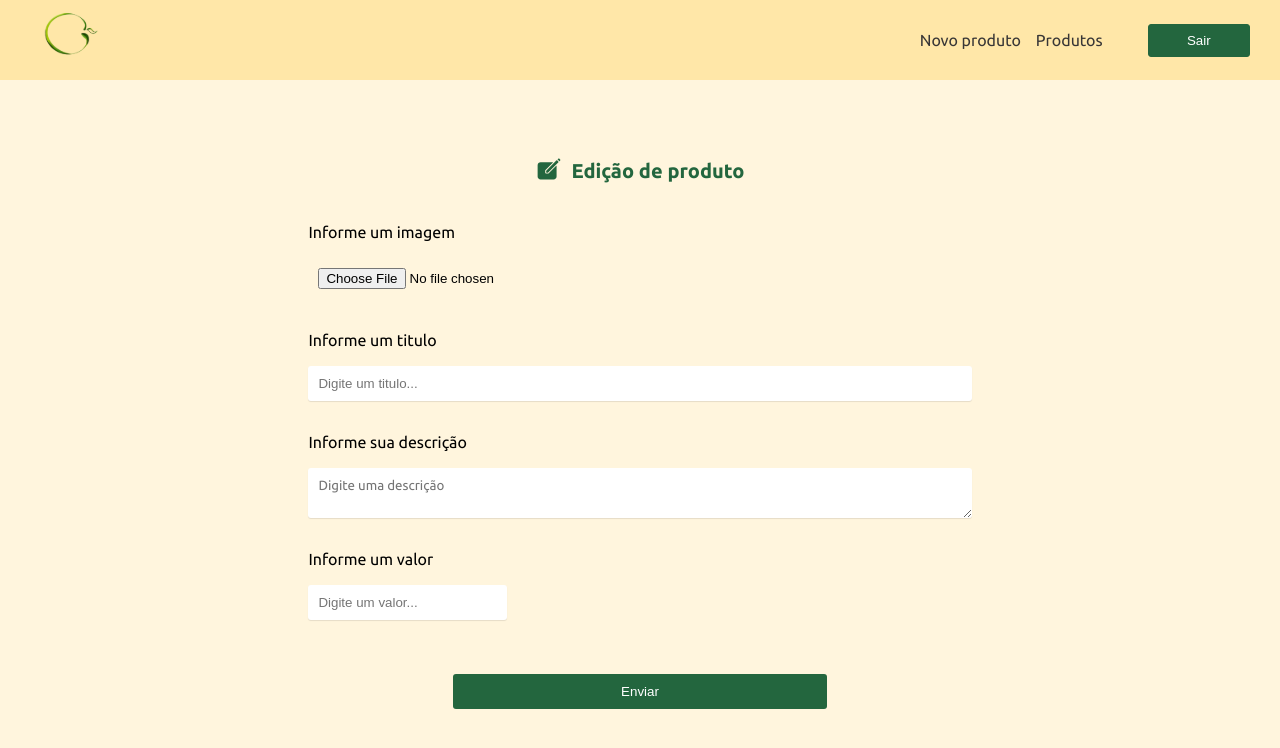
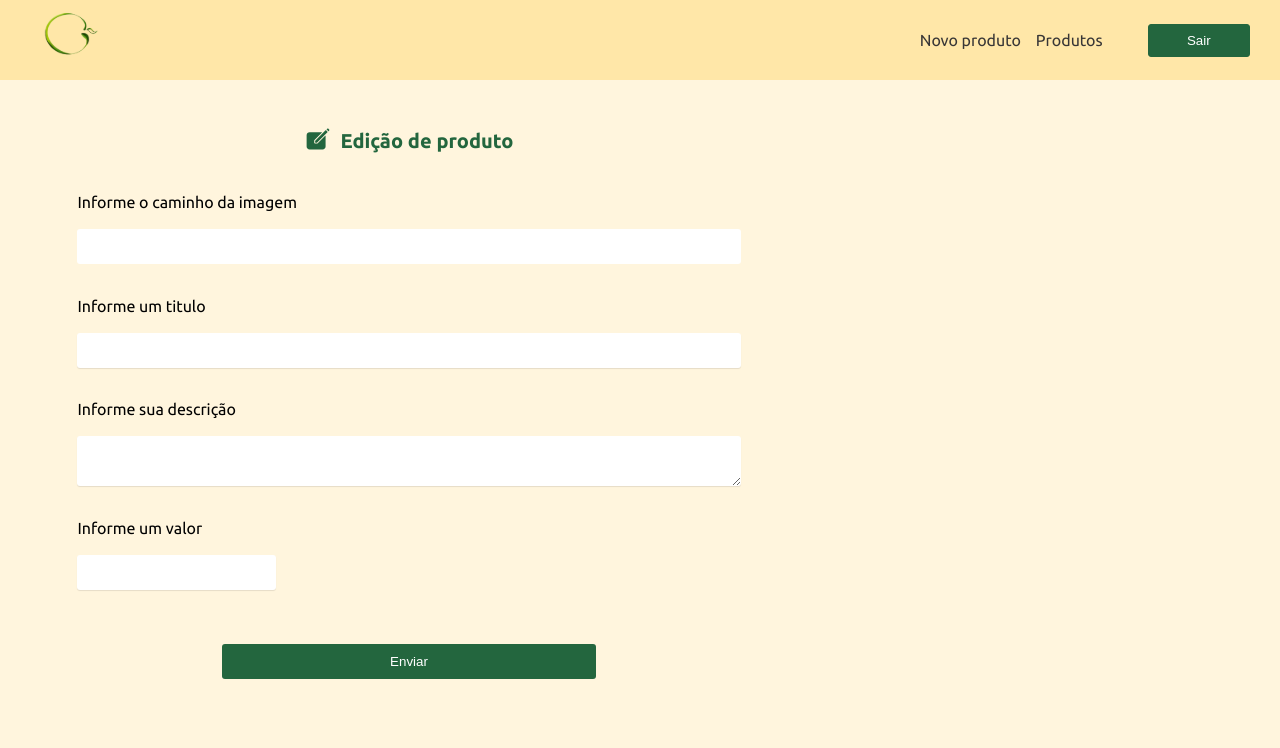
Before and after one commit to juvigh/gaia-organicos, a React (Vite) app: page /edit_product/1 in a window 1280 px wide. Shown: the top 748 px of the page. Built offline with nearby package versions, Linux system fonts and the light colour scheme; no server answers.

Commit message:
mudanças na informação do placeholder

```diff
--- a/src/components/Forms/FormProduct/FormProduct.jsx
+++ b/src/components/Forms/FormProduct/FormProduct.jsx
@@ -12,33 +12,50 @@ function FormProduct(props) {
       </p>
 
       <form>
-        <label htmlFor="imgProduct"> Informe um imagem </label>
+        <label htmlFor="imgProduct"> Informe o caminho da imagem </label>
         <input
           id="imgProduct"
-          type="file"
-          onChange={(e) => props.image(e.target.files[0])}
+          type="text"
+          onChange={(e) => props.image(e.target.value)}
+          placeholder={
+            props.valueImg === null || props.titleForm === "Cadastro"
+              ? "Adicione o link da imagem..."
+              : props.valueImg
+          }
         ></input>
         <label htmlFor="titleProduct"> Informe um titulo </label>
         <input
           id="titleProduct"
           type="text"
-          placeholder="Digite um titulo..."
           onChange={(e) => props.title(e.target.value)}
+          placeholder={
+            props.valueTitle === null || props.titleForm === "Cadastro"
+              ? "Digite um título..."
+              : props.valueTitle
+          }
         ></input>
         <label htmlFor="descripitonProduct"> Informe sua descrição </label>
         <textarea
           id="descriptionProduct"
           type="text"
-          placeholder="Digite uma descrição"
           onChange={(e) => props.description(e.target.value)}
+          placeholder={
+            props.valueDescription === null || props.titleForm === "Cadastro"
+              ? "Digite uma descrição..."
+              : props.valueDescription
+          }
         ></textarea>
         <label htmlFor="valueProduct"> Informe um valor </label>
         <input
           id="valueProduct"
           type="number"
           min="0"
-          placeholder="Digite um valor..."
           onChange={(e) => props.value(e.target.value)}
+          placeholder={
+            props.valueProduct === null || props.titleForm === "Cadastro"
+              ? "Digite um valor..."
+              : props.valueProduct
+          }
         ></input>
       </form>
       <button onClick={props.send}> Enviar </button>
@@ -46,7 +63,4 @@ function FormProduct(props) {
   );
 }
 
-// meu placeholder ou value inicial serao info atual do produto selecionado
-// farei isso se der tempo
-
 export default FormProduct;
--- a/src/components/Forms/FormProduct/style.js
+++ b/src/components/Forms/FormProduct/style.js
@@ -4,7 +4,7 @@ export const Container = styled.div`
   display: flex;
   flex-direction: column;
   justify-content: space-around;
-  margin: 50px auto;
+  margin: 20px 25px 20px 25px;
   width: 60vw;
   height: 75vh;
   align-items: center;
```
